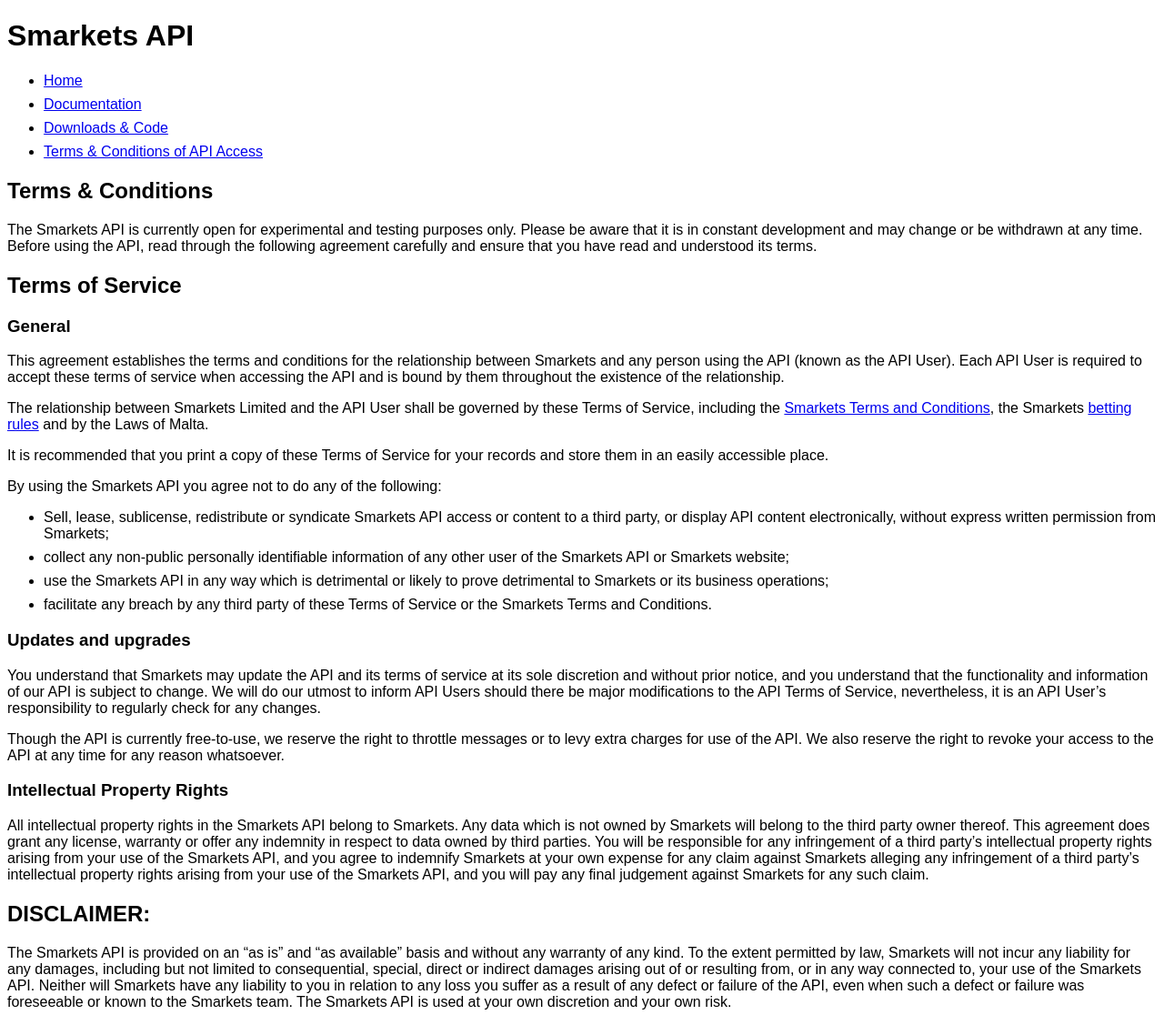
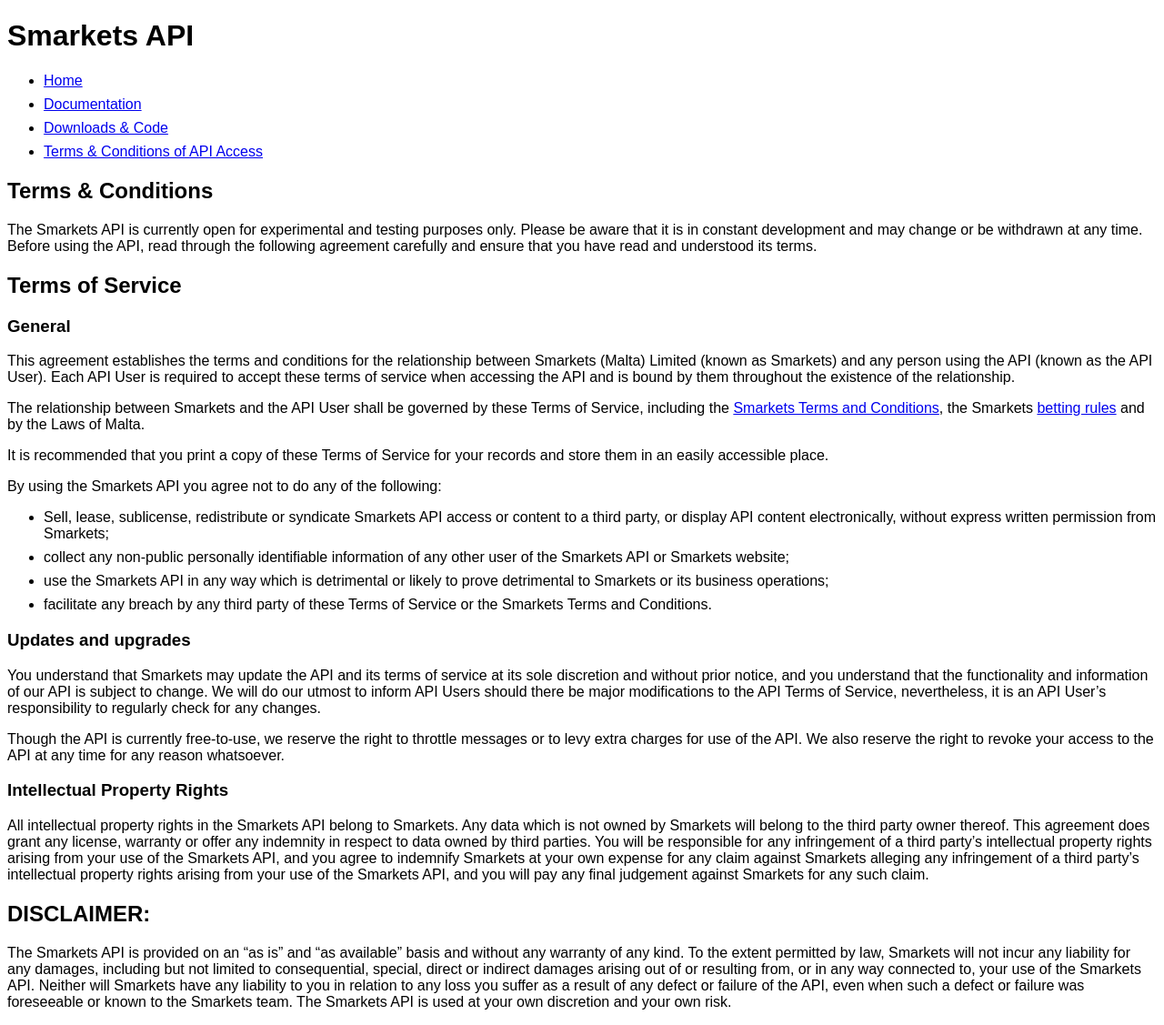
Before and after one commit to smarkets/smarkets.github.com, a Jekyll site: the page built from terms-conditions.html, in a window 1280 px wide. Shown: the whole page at 91% size. Built offline with Jekyll 4.4.1, drawn with Linux system fonts in a browser that asks for light colours.

Commit message:
Clarified company name in T&Cs for future reference

```diff
--- a/terms-conditions.html
+++ b/terms-conditions.html
@@ -9,9 +9,9 @@ title: Terms &amp; Conditions | Smarkets API
 <h2>Terms of Service</h2>
 <h3>General</h3>
 
-<p>This agreement establishes the terms and conditions for the relationship between Smarkets and any person using the API (known as the API User). Each API User is required to accept these terms of service when accessing the API and is bound by them throughout the existence of the relationship.</p>
+<p>This agreement establishes the terms and conditions for the relationship between Smarkets (Malta) Limited (known as Smarkets) and any person using the API (known as the API User). Each API User is required to accept these terms of service when accessing the API and is bound by them throughout the existence of the relationship.</p>
 
-<p>The relationship between Smarkets Limited and the API User shall be governed by these Terms of Service, including the <a href="http://smarkets.com/terms-conditions/">Smarkets Terms and Conditions</a>, the Smarkets <a href="http://smarkets.com/betting-rules/">betting rules</a> and by the Laws of Malta.</p>
+<p>The relationship between Smarkets and the API User shall be governed by these Terms of Service, including the <a href="http://smarkets.com/terms-conditions/">Smarkets Terms and Conditions</a>, the Smarkets <a href="http://smarkets.com/betting-rules/">betting rules</a> and by the Laws of Malta.</p>
 
 <p>It is recommended that you print a copy of these Terms of Service for your records and store them in an easily accessible place.</p>
 
```
